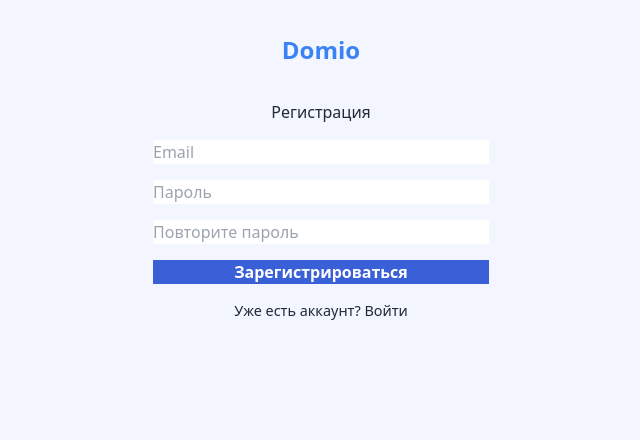
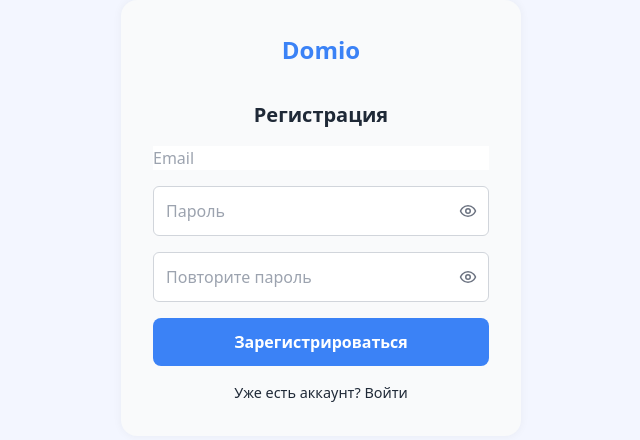
Before and after one commit to senenevar/domio-app, a Next.js app: page /auth/register in a window 1280 px wide. Shown: the top 440 px of the page, without its empty margins (319-959 px from the left). Built offline with nearby package versions, Linux system fonts and the light colour scheme.

Commit message:
Update Auth.module.css

```diff
--- a/styles/Auth.module.css
+++ b/styles/Auth.module.css
@@ -5,6 +5,9 @@
   display: flex;
   flex-direction: column;
   gap: 1rem;
+  background-color: #f9fafb;
+  border-radius: 1rem;
+  box-shadow: 0 0 10px rgba(0, 0, 0, 0.05);
 }
 
 .logo {
@@ -14,22 +17,19 @@
   text-align: center;
   margin-bottom: 1rem;
   cursor: pointer;
+  text-decoration: none;
 }
 
 .title {
   text-align: center;
+  font-size: 1.25rem;
+  font-weight: 600;
 }
 
 .form {
   display: flex;
   flex-direction: column;
   gap: 1rem;
-}
-
-.passwordField {
-  display: flex;
-  gap: 0.5rem;
-  align-items: center;
 }
 
 .link {
@@ -40,11 +40,28 @@
 .error {
   color: red;
   font-size: 0.9rem;
+  text-align: center;
 }
 
 .success {
   color: green;
   font-size: 0.9rem;
+  text-align: center;
+}
+
+.submit {
+  background-color: #3b82f6;
+  color: white;
+  padding: 0.75rem;
+  border-radius: 0.5rem;
+  font-weight: 600;
+  border: none;
+  cursor: pointer;
+  transition: background-color 0.2s ease;
+}
+
+.submit:hover {
+  background-color: #2563eb;
 }
 
 .passwordWrapper {
@@ -56,6 +73,11 @@
 .passwordWrapper input {
   flex: 1;
   padding-right: 36px;
+  padding: 0.75rem;
+  font-size: 1rem;
+  border: 1px solid #d1d5db;
+  border-radius: 0.375rem;
+  background-color: white;
 }
 
 .eyeButton {
@@ -68,4 +90,9 @@
   display: flex;
   align-items: center;
   justify-content: center;
+  color: #6b7280;
 }
+
+.eyeButton:hover {
+  color: #111827;
+}
```
